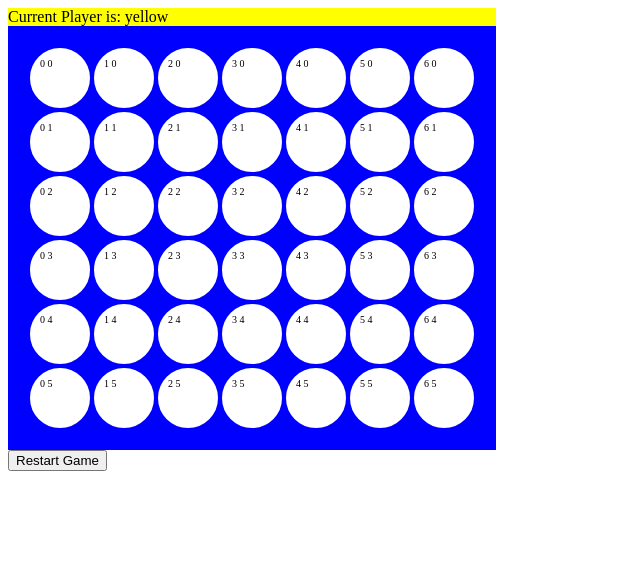
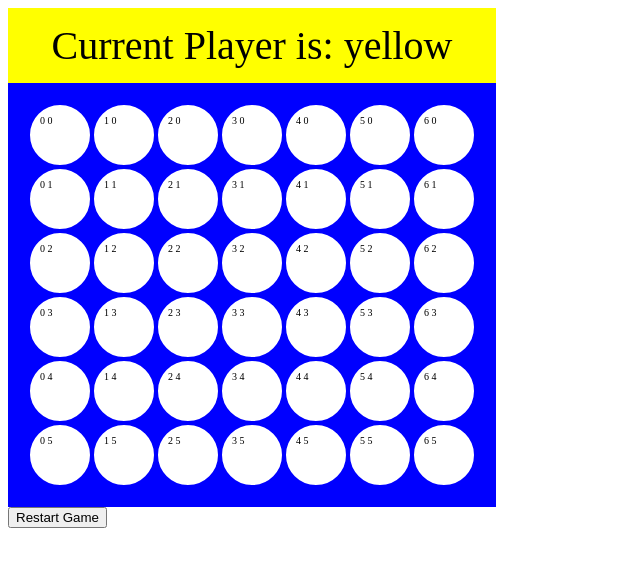
Before and after one commit to MLamson/connect-four, an Angular app: page / in a window 1280 px wide. Shown: the top 566 px of the page, without its empty margins (0-640 px from the left). Built offline with nearby package versions, Linux system fonts and the light colour scheme.

Commit message:
current player display css

```diff
--- a/src/app/gameboard/gameboard.component.css
+++ b/src/app/gameboard/gameboard.component.css
@@ -31,6 +31,13 @@
   display: flex;
 }
 
+.current-player {
+  height: 75px;
+  text-align: center;
+  font-size: 40px;
+  line-height: 75px;
+}
+
 .red-player {
   background-color: red;
   pointer-events: none;
```
